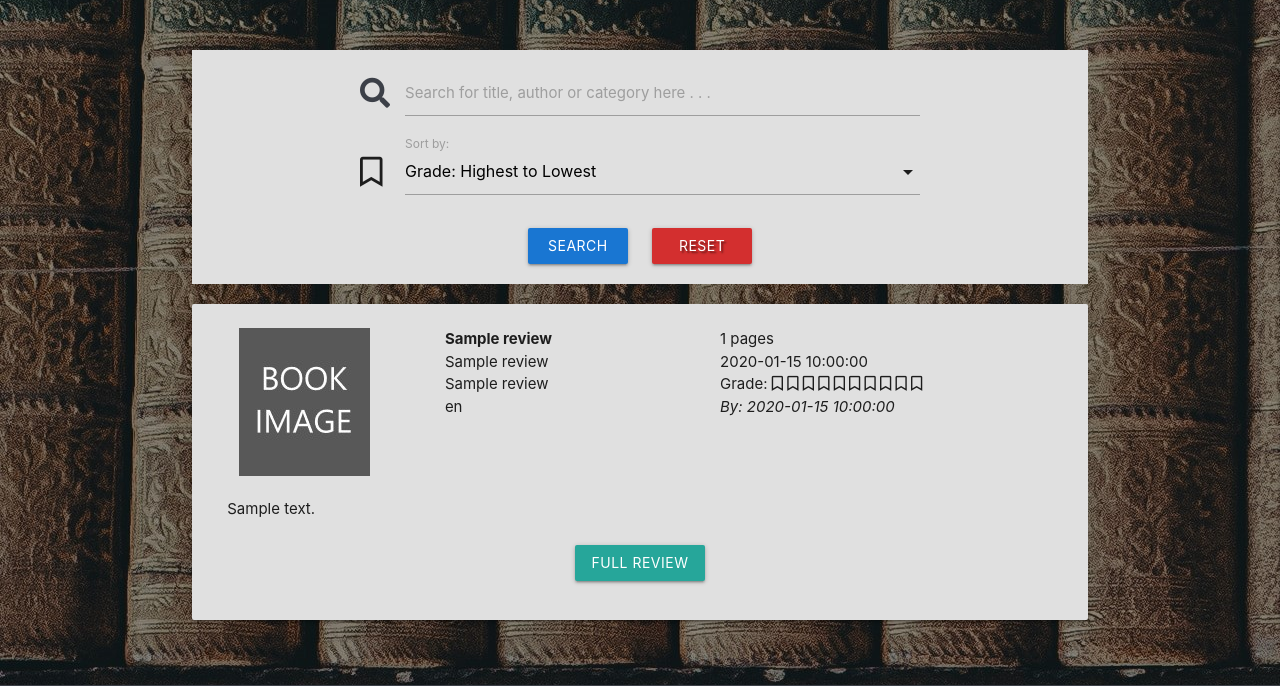
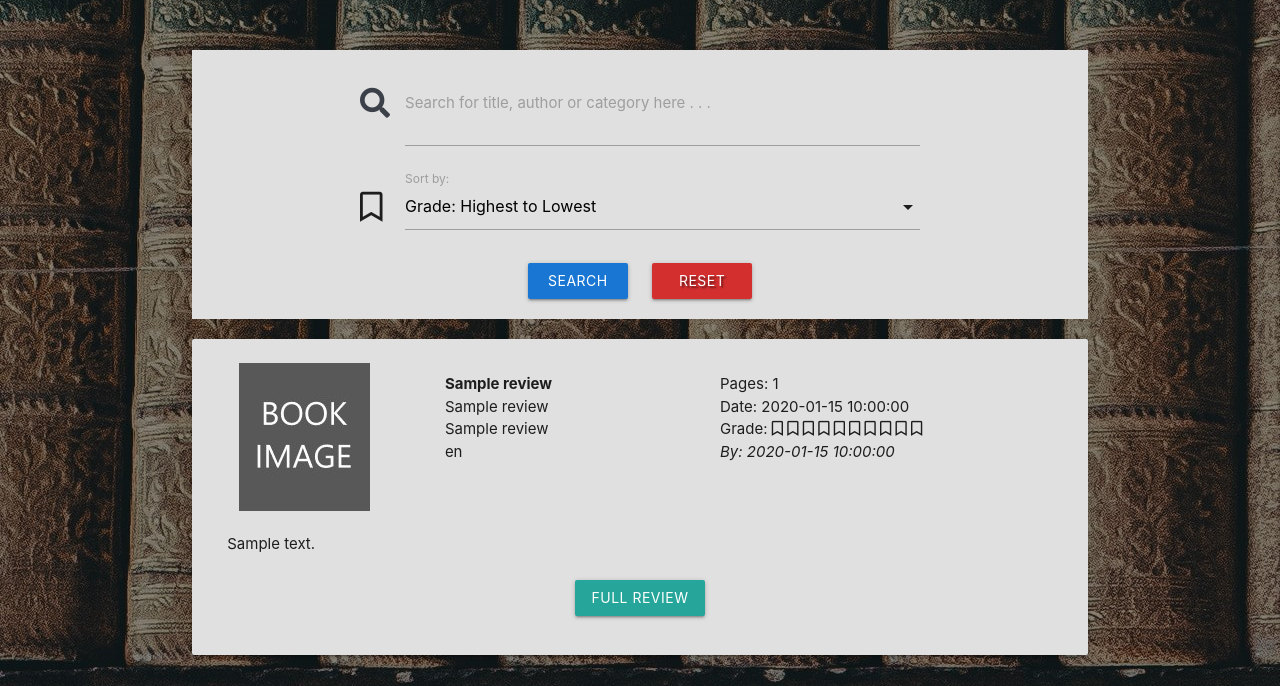
Before and after one commit to QuelleQim/MS3-the-reading, a Flask app: page / in a window 1280 px wide. Shown: the part 238-924 px from the top of the page. Run offline with Flask 2, Linux system fonts and the light colour scheme; the visitor is signed in with stand-in values (Sample User, id 1); a database or web service that is not in the repository returns one stand-in record (values such as "Sample title"); some libraries are stand-ins or nearby versions; some web fonts are replaced.

Commit message:
Add styling to review card-panel in reviews.html and style.css

```diff
--- a/static/css/style.css
+++ b/static/css/style.css
@@ -139,7 +139,17 @@ nav ul a {
 }
 
 .review-filter-input {
-    margin: 10px;
+    /* margin: 10px; */
+    margin-top: 20px;
+    padding-top: 20px !important;
+}
+
+.review-div {
+    margin-top: 10px;
+}
+
+.search-input {
+    margin-top: 20px;
 }
 
 .search-icon {
--- a/templates/full_review.html
+++ b/templates/full_review.html
@@ -22,9 +22,9 @@
                         {{ review.book_language }}
                     </div>
                     <div class="col s6 m4 l4">
-                        {{ review.page_length }} pages
+                        Pages: {{ review.page_length }}
                         <br>
-                        {{ review.published_date }}
+                        Date: {{ review.published_date }}
                         <br>
                         {% if review.explicit_content == "on" %}
                         <i class="fas fa-exclamation-triangle tooltipped"
--- a/templates/reviews.html
+++ b/templates/reviews.html
@@ -10,7 +10,7 @@
         <form action="{{ url_for('search') }}" method="post" class="col s12">
             <div class="input-field review-filter-input col s10 offset-s1 m8 offset-m2">
                 <i class="fas fa-search prefix search-icon"></i>
-                <input type="text" name="query" id="query" class="validate" required>
+                <input type="text" name="query" id="query" class="validate search-input" required>
                 <label for="query"> Search for title, author or category here . . .</label>
             </div>
             <div class="input-field col s10 offset-s1 m8 offset-m2">
@@ -45,7 +45,7 @@
                     <div class="col s12 m4 l3">
                         <img src="/static/images/book-image.jpg" alt="Book image">
                     </div>
-                    <div class="col s6 m4 l4">
+                    <div class="col s6 m4 l4 review-div">
                         <strong>{{ review.book_name }}</strong>
                         <br>
                         {{ review.author_name }}
@@ -54,10 +54,10 @@
                         <br>
                         {{ review.book_language }}
                     </div>
-                    <div class="col s6 m4 l4">
-                        {{ review.page_length }} pages
+                    <div class="col s6 m4 l4 review-div">
+                        Pages: {{ review.page_length }}
                         <br>
-                        {{ review.published_date }}
+                        Date: {{ review.published_date }}
                         <br>
                         {% if review.explicit_content == "on" %}
                         <i class="fas fa-exclamation-triangle tooltipped"
```
